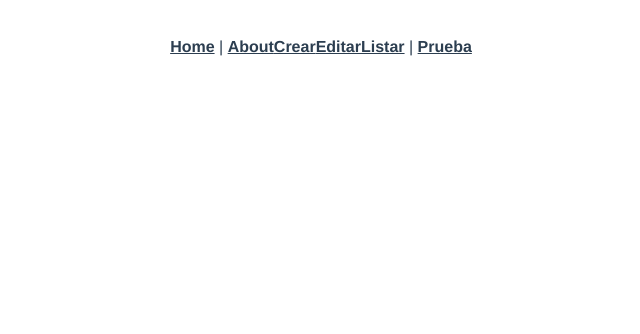
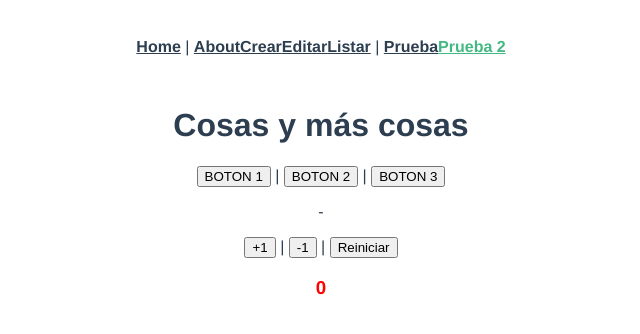
Before and after one commit to abordones/flp-vue, a Vue app: page /dinamico2 in a window 1280 px wide. Shown: the top 334 px of the page, without its empty margins (319-959 px from the left). Built offline with nearby package versions, Linux system fonts and the light colour scheme.

Commit message:
botones y demas

```diff
--- a/src/App.vue
+++ b/src/App.vue
@@ -8,6 +8,8 @@
     <router-link to="/listar">Listar</router-link> |
 
     <router-link to="/dinamico">Prueba</router-link>
+    <router-link to="/dinamico2">Prueba 2</router-link>
+
 
   </nav>
   <router-view/>
@@ -22,6 +24,8 @@
   color: #2c3e50;
 }
 
+
+
 nav {
   padding: 30px;
 }
--- a/src/components/ComponenteDinamico.vue
+++ b/src/components/ComponenteDinamico.vue
@@ -9,21 +9,25 @@ const object = ["quien","shota","sos"];
 //para poner indice i
 
 const act = true;
+//const acti = true;
 
 const fruits = [{
     name: "apple",
-    price: "1 $",
+    price: "1",
     desc: "an apple",
+    stock: "12",
     },
     {
     name: "orange",
-    price: "2 $",
+    price: "2",
     desc: "an orange",
+    stock: "36"
     },
     {
     name: "banana",
-    price: "1.5 $",
+    price: "3",
     desc: "a banana",
+    stock: "24",
     },
 ];
 
@@ -34,6 +38,8 @@ const fruits = [{
 </script>
 
 <template>
+
+
     <h1>alo {{ name.toUpperCase() }}</h1>
     <h2 :style="stylecolor">{{arraycolor}}</h2>
     <h2 :style="`color: ${arraycolor[2]}`">soy chico :'v</h2>
@@ -56,6 +62,16 @@ const fruits = [{
         </li>
     </ul>
 
+    <ul>
+        <template v-for="item in fruits" :key="item.name">
+            <li v-if="item.stock > 20">
+                {{ item.name }} | {{ item.price }}
+            </li>
+        </template>
+    </ul>
+
+
+
     <h1 v-show="act">aparesco </h1>
 
 </template>
--- /dev/null
+++ b/src/components/ComponenteDinamico2.vue
@@ -0,0 +1,66 @@
+<script setup>
+import {ref} from 'vue'
+
+const name = "Cosas y más cosas"
+
+//metodo methods
+const handleclick = (message) =>{
+    console.log(message)
+}
+
+let n = ref(0);
+const counter = () => {
+    //console.log('aumenta')
+    n.value ++;
+    console.log(n)
+};
+
+const nounter = () => {
+    //console.log('aumenta')
+    n.value --;
+
+    console.log(n)
+};
+
+const reset = () => {
+    n.value = 0;
+}
+
+//v-on: y @ son iguales
+//right.prevent no te hace salir esa venta molesta
+
+</script>
+
+<template>
+    <div :class="voyamorir">
+        <h1>{{ name }}</h1>
+        <button v-on:click="handleclick('BOTON 1')"> BOTON 1</button>
+        |
+        <button @click.right.prevent="handleclick('BOTON 2')"> BOTON 2</button>
+        |
+        <button @click.middle="handleclick('BOTON 3')"> BOTON 3</button>
+
+        <p>-</p>
+        <!-- no es necesario poner el .value en este caso -->
+        <button @click="counter"> +1 </button> |
+        <button @click="nounter"> -1 </button> |
+
+        <button @click="reset"> Reiniciar </button>
+        <h3 :class="n > 0 ? 'positive' : 'negative' ">{{ n }}</h3>
+    </div>
+</template>
+
+<style>
+#voyamorir {
+    text-align: right;
+    color: #343c42;
+}
+
+.positive {
+    color:green
+}
+
+.negative {
+    color: red;
+}
+</style>
--- a/src/router/index.js
+++ b/src/router/index.js
@@ -4,7 +4,8 @@ import HomeView from '../views/HomeView.vue'
 import CrearU from '../components/CrearU.vue'
 import EditarU from '../components/EditarU.vue'
 import ListarU from '../components/ListarU.vue'
-import ComponenteDinamico from '../components/ComponenteDinamico'
+import ComponenteDinamico from '../components/ComponenteDinamico.vue'
+import ComponenteDinamico2 from '../components/ComponenteDinamico2.vue'
 
 const routes = [
   {
@@ -38,6 +39,12 @@ const routes = [
   },
 
   {
+    path: '/dinamico2',
+    name: 'ComponenteDinamico2',
+    component: ComponenteDinamico2
+  },
+
+  {
     path: '/about',
     name: 'about',
     // route level code-splitting
```
Also changed, not shown: src/assets/phamogus.PNG (added).
